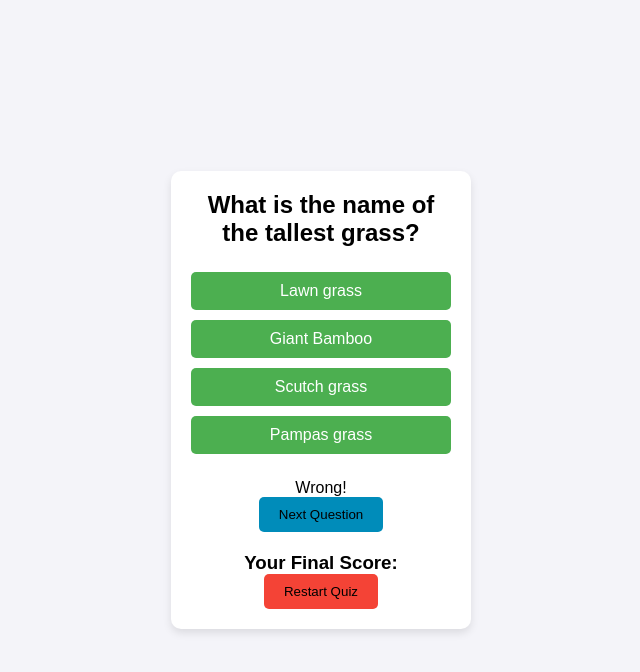
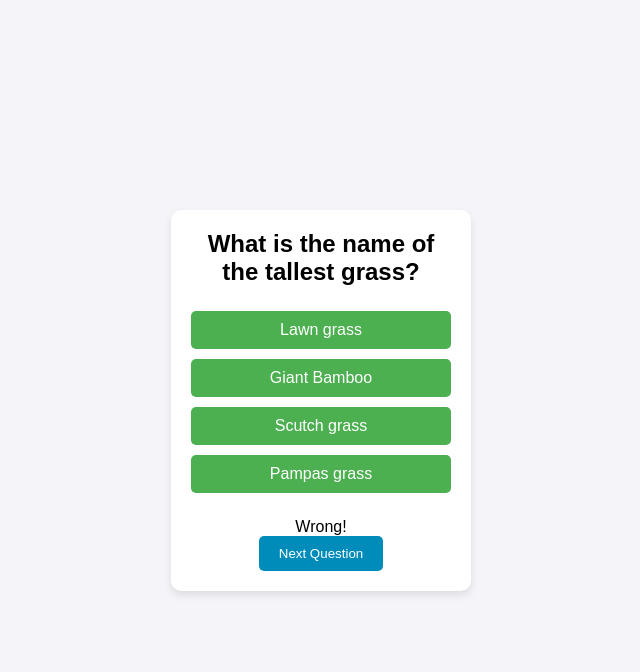
Before and after one commit to thekaushal01/TriviaQuiz, a plain HTML site: page index.html in a window 1280 px wide. Both pictures are taken after a click on the button "Lawn grass". Shown: the whole page, without its empty margins (319-959 px from the left). Drawn offline with Linux system fonts and the light colour scheme.

Commit message:
Update style.css

```diff
--- a/style.css
+++ b/style.css
@@ -45,12 +45,13 @@ body {
 }
 
 #result-container {
+  display: none;
   margin-top: 20px;
 }
 
 #next-button {
   background-color: #008CBA;
-  color: black;
+  color: white;
   padding: 10px 20px;
   border: none;
   border-radius: 5px;
@@ -62,12 +63,13 @@ body {
 }
 
 #final-score {
+  display: none;
   margin-top: 20px;
 }
 
 #final-score button {
   background-color: #f44336;
-  color: black;
+  color: white;
   padding: 10px 20px;
   border: none;
   border-radius: 5px;
```
